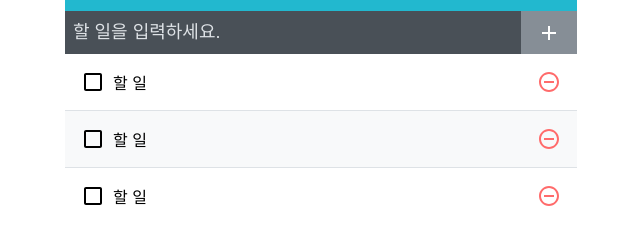
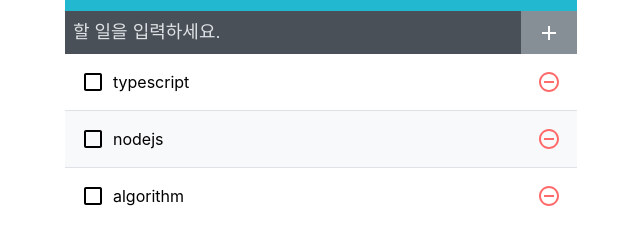
Before and after one commit to seilylook/react-typescript-todo-app, a React app: page / in a window 1280 px wide. Shown: the part 149-394 px from the top of the page, without its empty margins (319-959 px from the left). Built offline with nearby package versions, Linux system fonts and the light colour scheme.

Commit message:
todolist type 지정 및 출력 확인

```diff
--- a/src/App.tsx
+++ b/src/App.tsx
@@ -1,4 +1,4 @@
-import React from 'react';
+import React, { useState } from 'react';
 import TodoTemplate from './components/TodoTemplate';
 import TodoInsert from './components/TodoInsert';
 import TodoList from './components/TodoList';
--- a/src/components/TodoList.tsx
+++ b/src/components/TodoList.tsx
@@ -2,12 +2,38 @@ import React from 'react';
 import TodoListItem from './TodoListItem';
 import './TodoList.scss';
 
+export type TodoItemProps = {
+  todo: {
+    id: number;
+    text: string;
+    done: boolean;
+  };
+};
+
 const TodoList = () => {
+  const todos = [
+    {
+      id: 1,
+      text: 'typescript',
+      done: false,
+    },
+    {
+      id: 2,
+      text: 'nodejs',
+      done: true,
+    },
+    {
+      id: 3,
+      text: 'algorithm',
+      done: true,
+    },
+  ];
+
   return (
     <div className="TodoList">
-      <TodoListItem />
-      <TodoListItem />
-      <TodoListItem />
+      {todos.map((todo) => (
+        <TodoListItem todo={todo} key={todo.id} />
+      ))}
     </div>
   );
 };
--- a/src/components/TodoListItem.tsx
+++ b/src/components/TodoListItem.tsx
@@ -6,12 +6,20 @@ import {
 } from 'react-icons/md';
 import './TodoListItem.scss';
 
-const TodoListItem = () => {
+export type TodoItemProps = {
+  todo: {
+    id: number;
+    text: string;
+    done: boolean;
+  };
+};
+
+const TodoListItem = ({ todo }: TodoItemProps) => {
   return (
     <div className="TodoListItem">
       <div className="checkbox">
         <MdCheckBoxOutlineBlank />
-        <div className="text">할 일</div>
+        <div className="text">{todo.text}</div>
       </div>
       <div className="remove">
         <MdRemoveCircleOutline />
--- /dev/null
+++ b/src/types/Todo.ts
@@ -0,0 +1,5 @@
+export default interface Todo {
+  id: number;
+  text: string;
+  checked: boolean;
+}
```
Also changed, not shown: 1 other file (tests, documents, lock files or other folders).
